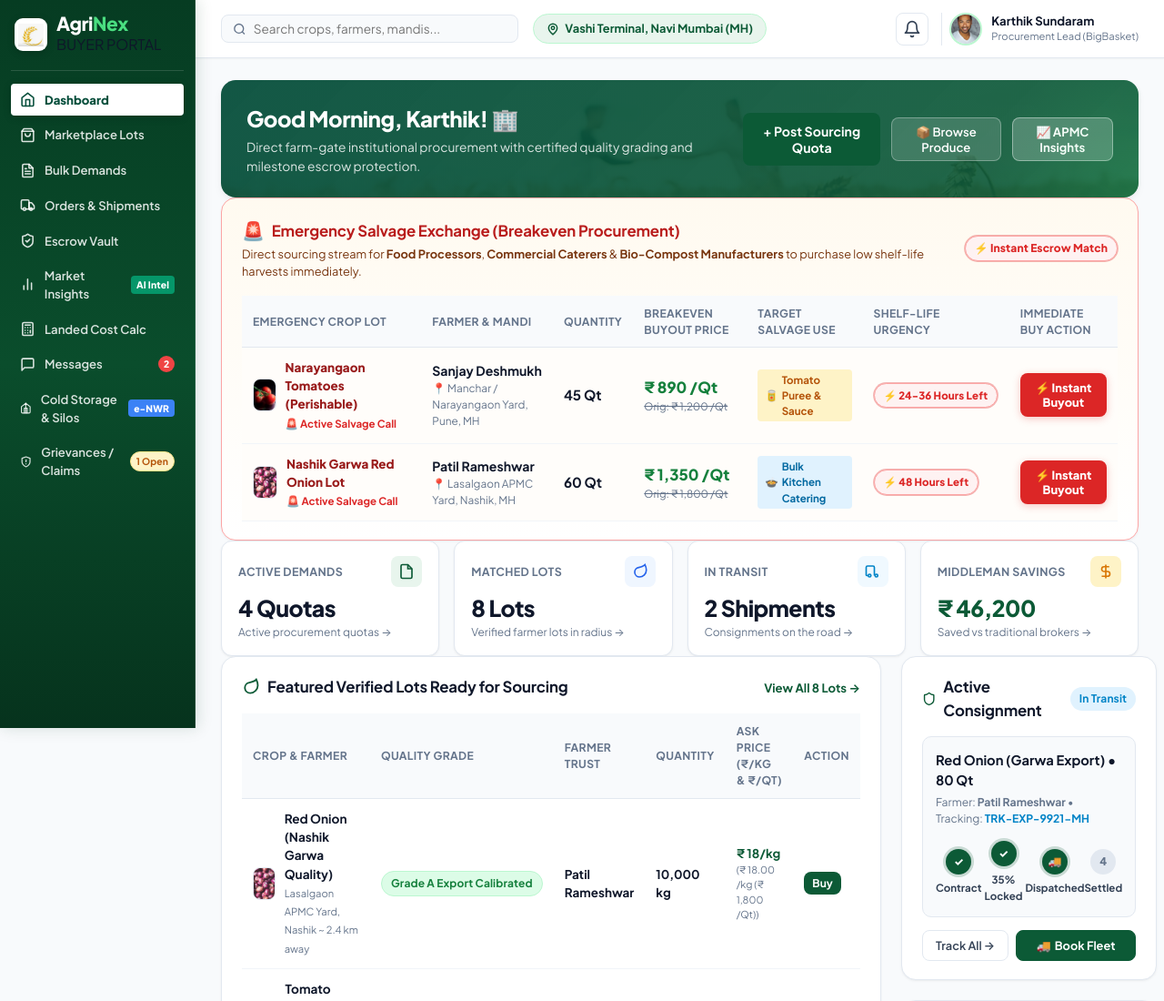
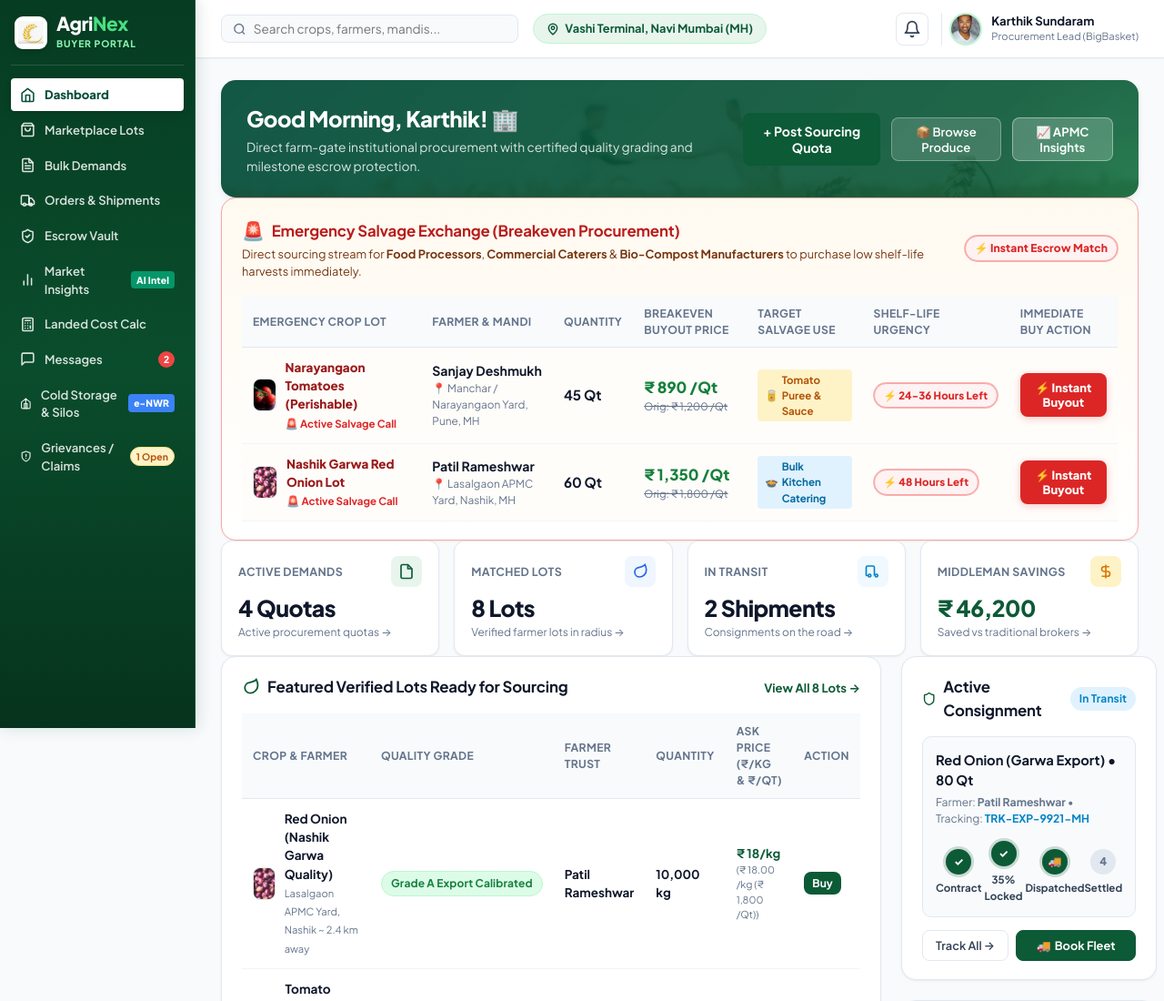
Before and after one commit to varsith80/AGRINEX, a website: page buyer-module/index.html in a window 1280 px wide. Shown: the top 1100 px of the page at 91% size. Drawn offline with nearby package versions, Linux system fonts and the light colour scheme; files whose address does not match are found by name.

Commit message:
fix(buyer-module): fix brand-tagline contrast and visibility in sidebar

```diff
--- a/buyer-module/css/dashboard.css
+++ b/buyer-module/css/dashboard.css
@@ -67,6 +67,17 @@
 .brand-accent {
   color: #4ade80;
   font-weight: 800;
+}
+
+.brand-tagline {
+  font-size: 0.65rem;
+  font-weight: 800;
+  color: #86efac;
+  letter-spacing: 0.08em;
+  text-transform: uppercase;
+  margin-top: 3px;
+  display: block;
+  text-shadow: 0 1px 2px rgba(0, 0, 0, 0.2);
 }
 
 .sidebar-nav {
```
